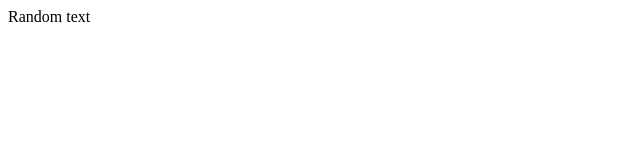
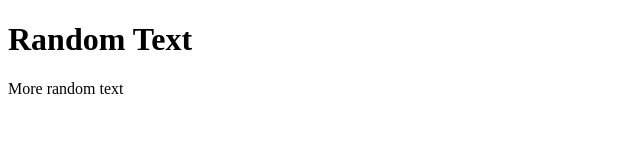
Before and after one commit to Gunwalls/gunwalls.github.com, a plain HTML site: page index.html in a window 1280 px wide. Shown: the whole page, without its empty margins (0-640 px from the left). Drawn offline with Linux system fonts and the light colour scheme.

Commit message:
Update index.html

```diff
--- a/index.html
+++ b/index.html
@@ -1,8 +1,18 @@
 <!DOCTYPE html>
 <html>
 
+<head>
+  <title>Webpage 1.0</title>
+  <link rel="stylesheet" href="style.css">
+</head>
+
 <body>
-Random text
+<h1>Random Text</h1>
+
+<p>More random text</p>
+
+
+
 </body>
 
 </html>
```
